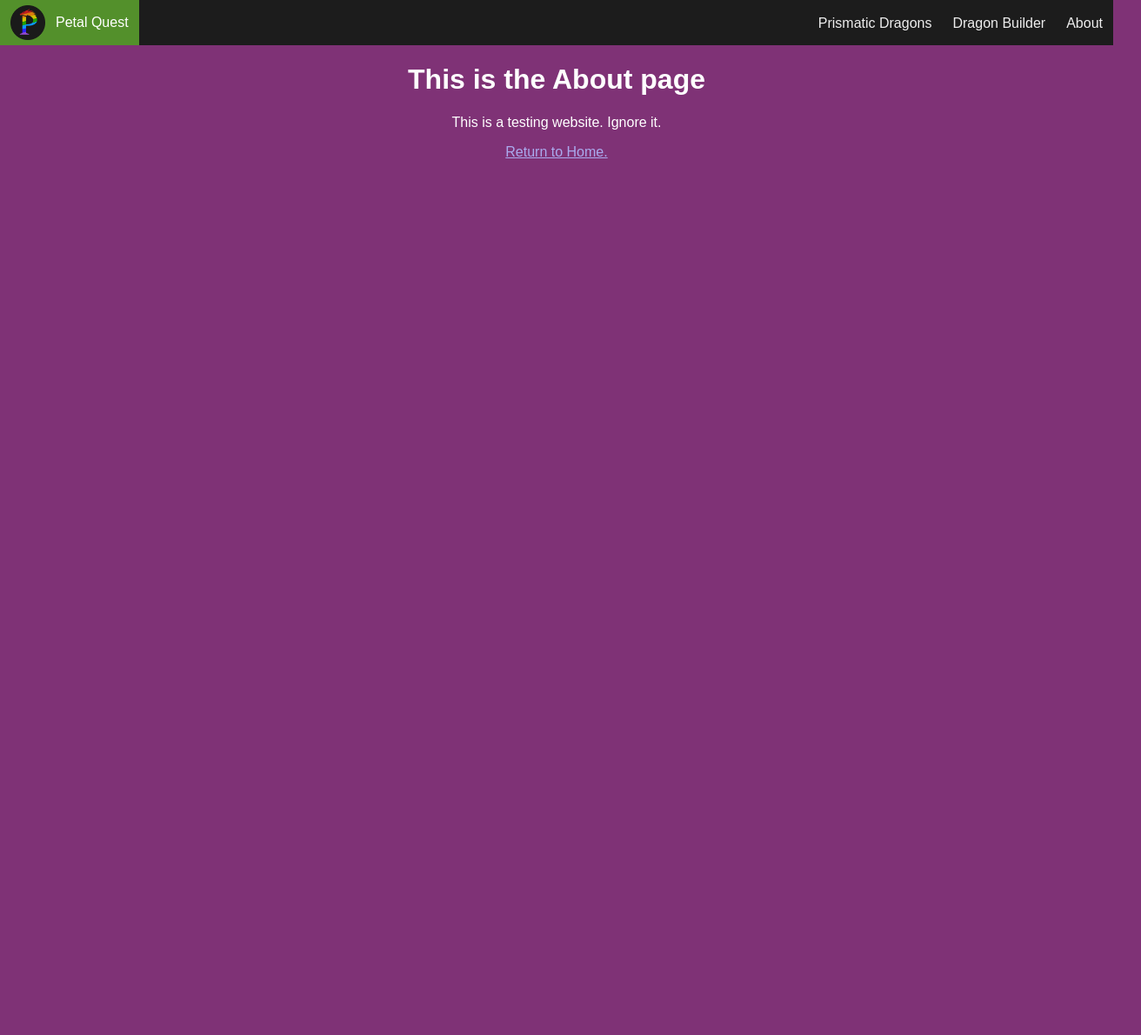
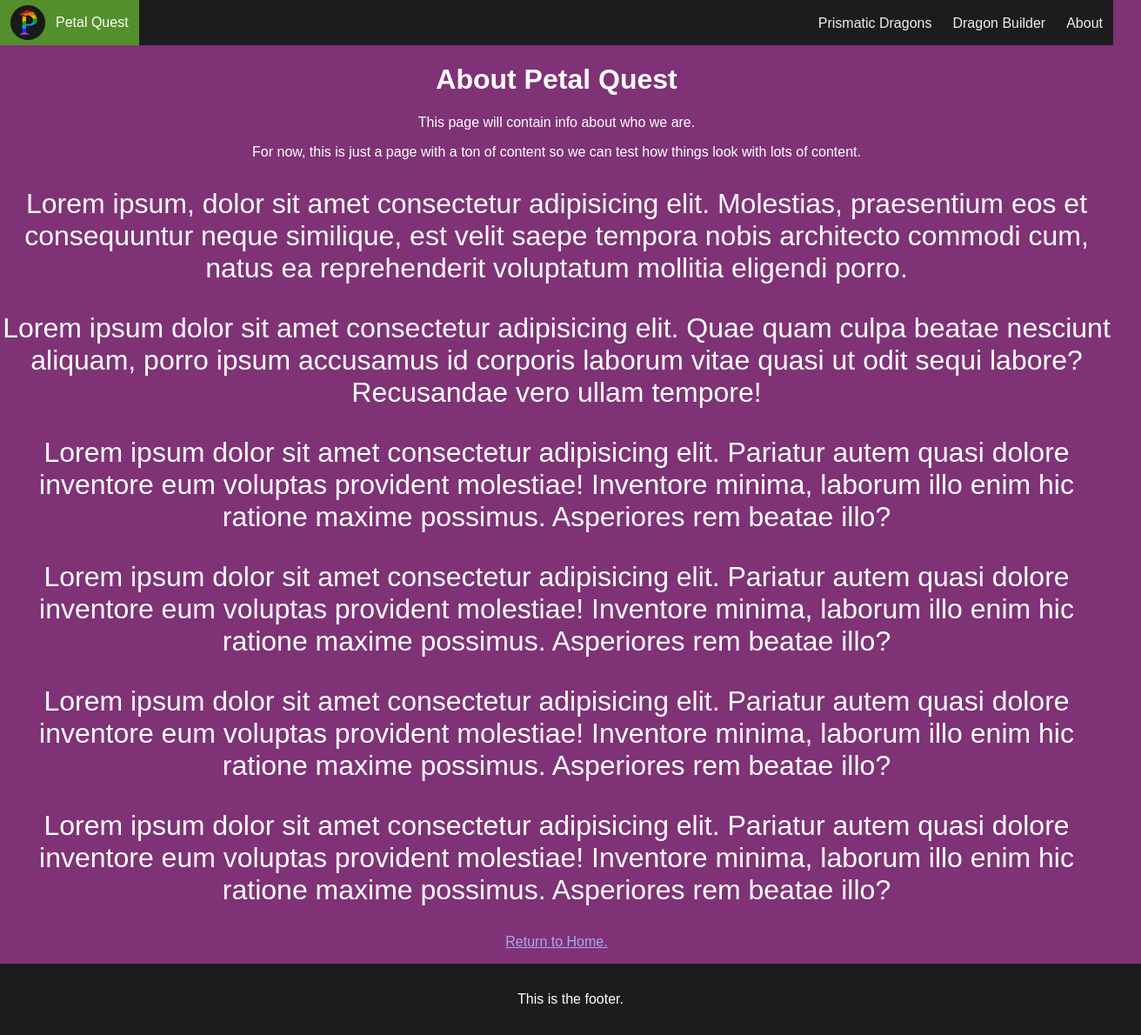
Before and after one commit to paduerst/pd-sveltekit-test, a SvelteKit app: page /about in a window 1280 px wide. Shown: the whole page at 87% size, 1312 px wide, since content can reach past the window. Before the commit the page ends 800 px from the top, so only its background shows below. Built offline with nearby package versions, Linux system fonts and the light colour scheme.

Commit message:
Added Footer + improved layout modularity

```diff
--- a/src/app.css
+++ b/src/app.css
@@ -5,6 +5,9 @@ body {
 	background-color: rgb(127, 50, 118);
 	text-align: center;
 	overflow-x: hidden;
+	min-height: 100vh;
+	display: grid;
+	grid-template-rows: auto 1fr auto;
 }
 
 a {
--- /dev/null
+++ b/src/lib/footer/Footer.svelte
@@ -0,0 +1,12 @@
+<footer>
+	<p>This is the footer.</p>
+</footer>
+
+<style lang="scss">
+	footer {
+		padding: 16px;
+		text-align: center;
+		width: 100%;
+		background-color: rgb(28, 28, 28);
+	}
+</style>
--- /dev/null
+++ b/src/lib/header/Header.svelte
@@ -0,0 +1,101 @@
+<header class="primary-header">
+	<a href="/" class="logo-anchor">
+		<img src="favicon.png" alt="Petal Quest logo" aria-label="Site home" class="logo-img" />
+		<span class="logo-txt">Petal Quest</span>
+	</a>
+
+	<nav class="primary-navigation">
+		<ul class="nav-list">
+			<li>
+				<a href="/prismatic-dragons">Prismatic Dragons</a>
+			</li>
+			<li>
+				<a href="/dragon-builder">Dragon Builder</a>
+			</li>
+			<li>
+				<a href="/about">About</a>
+			</li>
+		</ul>
+	</nav>
+</header>
+
+<style lang="scss">
+	$logoHeight: 40px;
+	$logoVerticalPadding: 6px;
+	$totalHeaderHeight: calc($logoHeight + 2 * $logoVerticalPadding);
+
+	$navFontSize: 16px;
+	$navFontVerticalPadding: calc(0.5 * ($totalHeaderHeight - $navFontSize));
+
+	$logoHorizontalPadding: 12px;
+	$navButtonsHorizontalPadding: $logoHorizontalPadding;
+	// This is a hardcoded width value, which I dislike.
+	$navTextWidth: calc(131px + 107px + 42px);
+	$numNavElements: 3;
+
+	.primary-header {
+		display: flex;
+		align-items: center;
+		background-color: rgb(28, 28, 28);
+		overflow: hidden;
+	}
+
+	.logo-anchor {
+		line-height: 0;
+		display: flex;
+		align-items: center;
+		text-decoration: none;
+		color: #eee;
+
+		&:hover {
+			background-color: #53902b;
+			color: #fff;
+		}
+	}
+
+	.logo-img {
+		height: $logoHeight;
+		padding: $logoVerticalPadding $logoHorizontalPadding;
+		padding-right: calc(0.5 * $logoHorizontalPadding);
+	}
+
+	.logo-txt {
+		font-size: $navFontSize;
+		white-space: nowrap;
+		padding: $navFontVerticalPadding $logoHorizontalPadding;
+		padding-left: calc(0.5 * $logoHorizontalPadding);
+	}
+
+	.primary-navigation {
+		display: flex;
+		margin-left: auto;
+		margin-right: 0;
+	}
+
+	.nav-list {
+		margin: 0;
+		padding: 0;
+		font-size: $navFontSize;
+		list-style-type: none;
+
+		li {
+			float: left;
+
+			a {
+				color: #eee;
+				padding: $navFontVerticalPadding $navButtonsHorizontalPadding;
+				text-decoration: none;
+				white-space: nowrap;
+
+				box-sizing: content-box;
+				display: inline-block;
+				height: $navFontSize;
+
+				&:hover {
+					background-color: #53902b;
+					color: #fff;
+				}
+			}
+		}
+	}
+</style>
--- a/src/routes/+layout.svelte
+++ b/src/routes/+layout.svelte
@@ -1,107 +1,13 @@
 <script>
 	import '../app.css';
+	import Header from '$lib/header/Header.svelte';
+	import Footer from '$lib/footer/Footer.svelte';
 </script>
 
-<header class="primary-header">
-	<a href="/" class="logo-anchor">
-		<img src="favicon.png" alt="Petal Quest logo" aria-label="Site home" class="logo-img" />
-		<span class="logo-txt">Petal Quest</span>
-	</a>
+<Header />
 
-	<nav class="primary-navigation">
-		<ul class="nav-list">
-			<li>
-				<a href="/prismatic-dragons">Prismatic Dragons</a>
-			</li>
-			<li>
-				<a href="/dragon-builder">Dragon Builder</a>
-			</li>
-			<li>
-				<a href="/about">About</a>
-			</li>
-		</ul>
-	</nav>
-</header>
+<main>
+	<slot />
+</main>
 
-<slot />
-
-<style lang="scss">
-	$logoHeight: 40px;
-	$logoVerticalPadding: 6px;
-	$totalHeaderHeight: calc($logoHeight + 2 * $logoVerticalPadding);
-
-	$navFontSize: 16px;
-	$navFontVerticalPadding: calc(0.5 * ($totalHeaderHeight - $navFontSize));
-
-	$logoHorizontalPadding: 12px;
-	$navButtonsHorizontalPadding: $logoHorizontalPadding;
-	// This is a hardcoded width value, which I dislike.
-	$navTextWidth: calc(131px + 107px + 42px);
-	$numNavElements: 3;
-
-	.primary-header {
-		display: flex;
-		align-items: center;
-		background-color: rgb(28, 28, 28);
-		overflow: hidden;
-	}
-
-	.logo-anchor {
-		line-height: 0;
-		display: flex;
-		align-items: center;
-		text-decoration: none;
-		color: #eee;
-
-		&:hover {
-			background-color: #53902b;
-			color: #fff;
-		}
-	}
-
-	.logo-img {
-		height: $logoHeight;
-		padding: $logoVerticalPadding $logoHorizontalPadding;
-		padding-right: calc(0.5 * $logoHorizontalPadding);
-	}
-
-	.logo-txt {
-		font-size: $navFontSize;
-		white-space: nowrap;
-		padding: $navFontVerticalPadding $logoHorizontalPadding;
-		padding-left: calc(0.5 * $logoHorizontalPadding);
-	}
-
-	.primary-navigation {
-		display: flex;
-		margin-left: auto;
-		margin-right: 0;
-	}
-
-	.nav-list {
-		margin: 0;
-		padding: 0;
-		font-size: $navFontSize;
-		list-style-type: none;
-
-		li {
-			float: left;
-
-			a {
-				color: #eee;
-				padding: $navFontVerticalPadding $navButtonsHorizontalPadding;
-				text-decoration: none;
-				white-space: nowrap;
-
-				box-sizing: content-box;
-				display: inline-block;
-				height: $navFontSize;
-
-				&:hover {
-					background-color: #53902b;
-					color: #fff;
-				}
-			}
-		}
-	}
-</style>
+<Footer />
--- a/src/routes/+page.svelte
+++ b/src/routes/+page.svelte
@@ -1,3 +1,3 @@
 <h1>Welcome to Peter's Testing Website</h1>
-<p>This is a testing website. Ignore it.</p>
+<p>This is a testing website. Please ignore it.</p>
 <p>Want to build a Prismatic Dragon? Use the <a href="/dragon-builder">Dragon Builder</a>.</p>
--- a/src/routes/about/+page.svelte
+++ b/src/routes/about/+page.svelte
@@ -1,3 +1,43 @@
-<h1>This is the About page</h1>
-<p>This is a testing website. Ignore it.</p>
+<h1>About Petal Quest</h1>
+<p>This page will contain info about who we are.</p>
+<p>
+	For now, this is just a page with a ton of content so we can test how things look with lots of
+	content.
+</p>
+<p class="filler">
+	Lorem ipsum, dolor sit amet consectetur adipisicing elit. Molestias, praesentium eos et
+	consequuntur neque similique, est velit saepe tempora nobis architecto commodi cum, natus ea
+	reprehenderit voluptatum mollitia eligendi porro.
+</p>
+<p class="filler">
+	Lorem ipsum dolor sit amet consectetur adipisicing elit. Quae quam culpa beatae nesciunt aliquam,
+	porro ipsum accusamus id corporis laborum vitae quasi ut odit sequi labore? Recusandae vero ullam
+	tempore!
+</p>
+<p class="filler">
+	Lorem ipsum dolor sit amet consectetur adipisicing elit. Pariatur autem quasi dolore inventore eum
+	voluptas provident molestiae! Inventore minima, laborum illo enim hic ratione maxime possimus.
+	Asperiores rem beatae illo?
+</p>
+<p class="filler">
+	Lorem ipsum dolor sit amet consectetur adipisicing elit. Pariatur autem quasi dolore inventore eum
+	voluptas provident molestiae! Inventore minima, laborum illo enim hic ratione maxime possimus.
+	Asperiores rem beatae illo?
+</p>
+<p class="filler">
+	Lorem ipsum dolor sit amet consectetur adipisicing elit. Pariatur autem quasi dolore inventore eum
+	voluptas provident molestiae! Inventore minima, laborum illo enim hic ratione maxime possimus.
+	Asperiores rem beatae illo?
+</p>
+<p class="filler">
+	Lorem ipsum dolor sit amet consectetur adipisicing elit. Pariatur autem quasi dolore inventore eum
+	voluptas provident molestiae! Inventore minima, laborum illo enim hic ratione maxime possimus.
+	Asperiores rem beatae illo?
+</p>
 <p><a href="/">Return to Home.</a></p>
+
+<style>
+	.filler {
+		font-size: 32px;
+	}
+</style>
--- a/src/routes/dragon-builder/+page.svelte
+++ b/src/routes/dragon-builder/+page.svelte
@@ -1,3 +1,3 @@
-<h1>This is the Dragon Builder</h1>
-<p>This is a testing website. Ignore it.</p>
+<h1>Dragon Builder</h1>
+<p>WIP. Once complete, you'll be able to build dragons here.</p>
 <p><a href="/">Return to Home.</a></p>
--- a/src/routes/prismatic-dragons/+page.svelte
+++ b/src/routes/prismatic-dragons/+page.svelte
@@ -1,3 +1,3 @@
-<h1>This is the Prismatic Dragons page</h1>
-<p>This contains info about the Prismatic Dragons.</p>
+<h1>The Prismatic Dragons</h1>
+<p>This page will contain info about the Prismatic Dragons.</p>
 <p><a href="/">Return to Home.</a></p>
```
Also changed, not shown: 29 other files (tests, documents, lock files or other folders).
